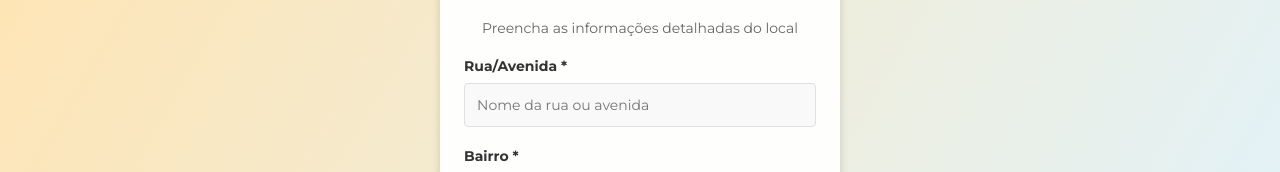
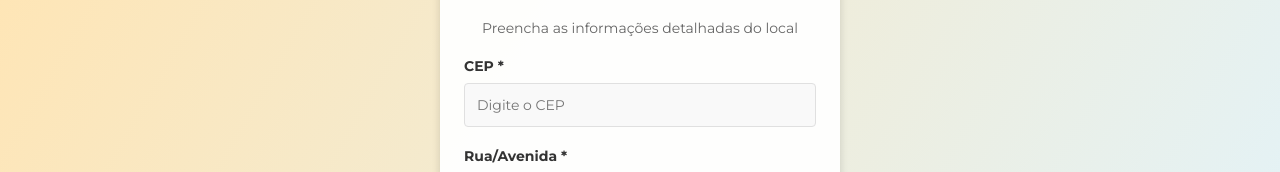
Before and after one commit to mgabriiella/AlertaRisk, a React (Vite) app in the folder front/: page /mapa/nova-postagem in a window 1280 px wide. Shown: the part 161-333 px from the top of the page. Built offline with nearby package versions, Linux system fonts and the light colour scheme; no server answers; sample sign-in values are in the browser's storage.

Commit message:
Implementando o campo do cep

```diff
--- a/front/src/pages/Mapa/Postagem/ForumCreatePost.jsx
+++ b/front/src/pages/Mapa/Postagem/ForumCreatePost.jsx
@@ -6,6 +6,7 @@ import { apiconfig } from "../../Service/apiconfig";
 // Página para criar uma nova postagem no fórum
 const ForumCreatePost = () => {
   const [currentSection, setCurrentSection] = useState("address");
+  const [cep, setCep] = useState("")
   const [street, setStreet] = useState("");
   const [neighborhood, setNeighborhood] = useState("");
   const [city, setCity] = useState("Recife");
@@ -32,7 +33,8 @@ const ForumCreatePost = () => {
 
   const handleContinue = (e) => {
     e.preventDefault();
-    if (!street || !neighborhood || !city || !state) {
+
+    if (!cep || !street || !neighborhood || !city || !state) {
       alert("Por favor, preencha todos os campos obrigatórios.");
       return;
     }
@@ -71,11 +73,11 @@ const ForumCreatePost = () => {
         categoria: category.toUpperCase(),
         nivel: "VERDE",
         endereco: {
+          cep: cep,
           rua: street,
           bairro: neighborhood,
           cidade: city,
           estado: state,
-          cep: "",
         },
       },
     };
@@ -182,6 +184,19 @@ const ForumCreatePost = () => {
           </div>
           <p>Preencha as informações detalhadas do local</p>
           <form onSubmit={handleContinue}>
+            {/* Novo campo CEP adicionado aqui */}
+            <div className="form-group">
+              <label>CEP *</label>
+              <input
+                type="text"
+                value={cep}
+                onChange={(e) => setCep(e.target.value)}
+                placeholder="Digite o CEP"
+                required
+                maxLength="8"
+              />
+            </div>
+
             <div className="form-group">
               <label>Rua/Avenida *</label>
               <input
```
Lines whose indentation alone changed are shown as unchanged.
